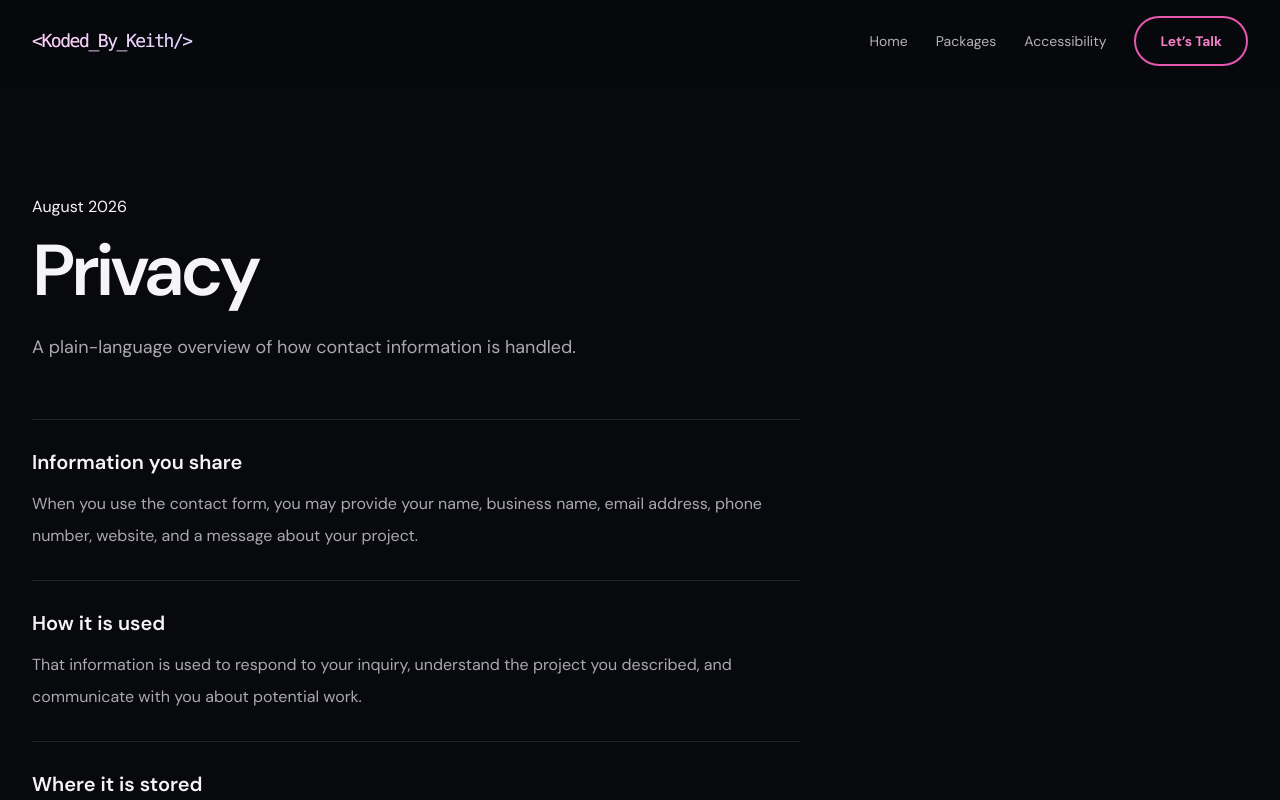
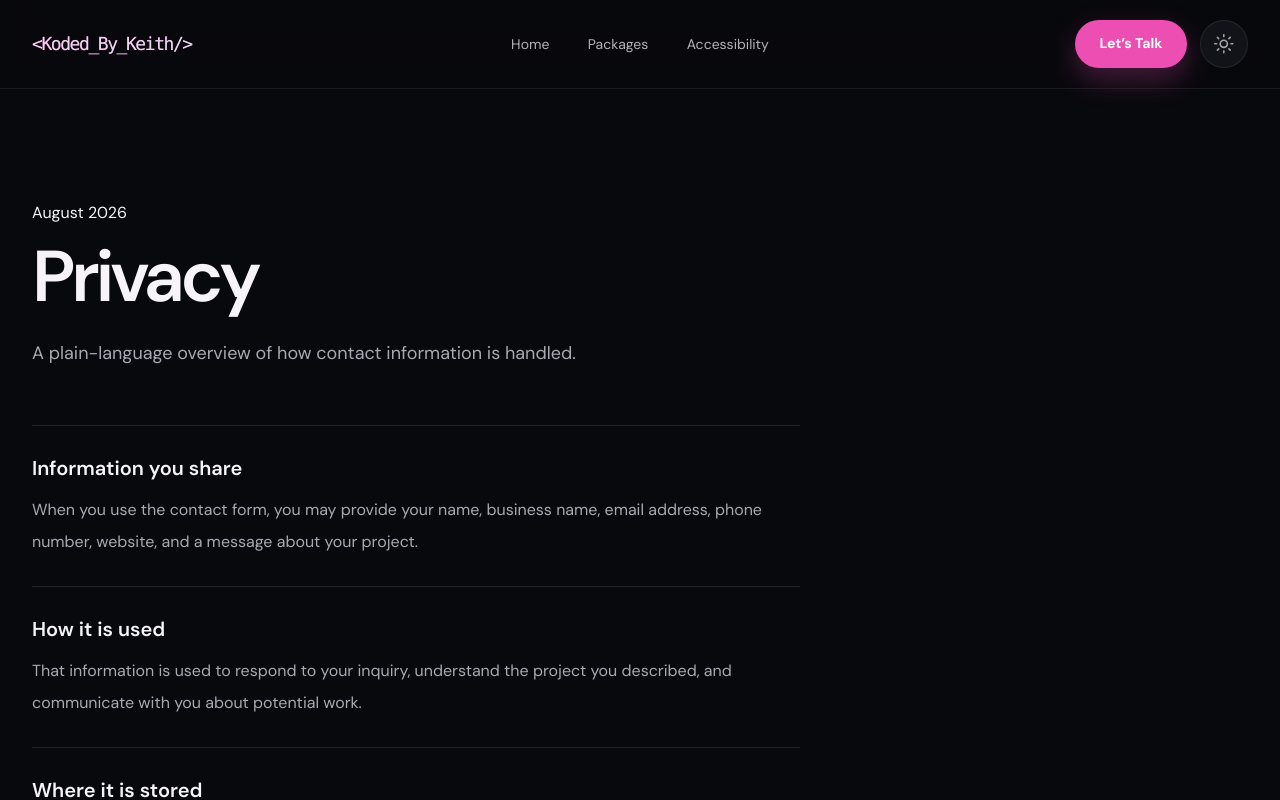
Before and after one commit to keithpotter21/koded_by_keith, a Nuxt app: page /privacy in a window 1280 px wide. Shown: the top 800 px of the page. Built offline with nearby package versions, Linux system fonts and the light colour scheme.

Commit message:
redesign navigation and add light theme

```diff
--- a/assets/css/main.css
+++ b/assets/css/main.css
@@ -3,18 +3,28 @@
 @tailwind components;
 @tailwind utilities;
 
-:root { color-scheme:dark; --ink:#08090d; --panel:#121319; --card:#15161e; --line:rgba(255,255,255,.08); --paper:#f6f4f8; --muted:#a5a1aa; --pink:#ec4eb2; }
+:root { color-scheme:dark; --ink:#08090d; --panel:#121319; --card:#15161e; --line:rgba(255,255,255,.08); --paper:#f6f4f8; --muted:#a5a1aa; --pink:#ec4eb2; --header-bg:rgba(8,9,13,.88); }
+html.light { color-scheme:light; --ink:#f7f8fc; --panel:#eef1f7; --card:#fff; --line:rgba(25,30,42,.12); --paper:#171a22; --muted:#676c78; --header-bg:rgba(247,248,252,.9); }
 html { scroll-behavior:smooth; background:var(--ink); }
-body { margin:0; background:var(--ink); color:var(--paper); font-family:'DM Sans',system-ui,sans-serif; }
+body { margin:0; background:var(--ink); color:var(--paper); font-family:'DM Sans',system-ui,sans-serif; transition:background-color .25s ease,color .25s ease; }
 * { box-sizing:border-box; }
 ::selection { background:#f280cc; color:#09090d; }
 :focus-visible { outline:3px solid #f280cc; outline-offset:4px; }
 .section-shell { width:min(100% - 2.5rem, 76rem); margin-inline:auto; }
-.site-page { overflow:hidden; background:radial-gradient(circle at 73% 5%,rgba(147,28,134,.15),transparent 18rem),var(--ink); }
-.site-header { border-bottom:1px solid transparent; background:rgba(8,9,13,.9); backdrop-filter:blur(1rem); }
+.site-page { overflow:clip; background:radial-gradient(circle at 73% 5%,rgba(147,28,134,.15),transparent 18rem),var(--ink); }
+.site-header { border-bottom:1px solid var(--line); background:var(--header-bg); backdrop-filter:blur(1rem); }
 .site-header a { color:rgba(246,244,248,.72); transition:color .2s ease; }
 .site-header a:hover { color:var(--paper); }
-.site-header .pink-button,.site-header .pink-button:hover { color:#f37fc9!important; }
+.site-nav { display:flex; min-height:5.5rem; align-items:center; justify-content:space-between; gap:1rem; padding-block:1rem; }
+.site-nav__links { display:none; align-items:center; justify-content:center; gap:2.4rem; }
+.site-nav__actions { display:flex; align-items:center; justify-self:end; gap:.8rem; }
+.header-cta { display:none; align-items:center; justify-content:center; min-height:3rem; border-radius:999px; padding:.72rem 1.55rem; background:var(--pink); box-shadow:0 .7rem 1.7rem rgba(236,78,178,.28); color:#fff!important; font-size:.88rem; font-weight:700; text-decoration:none; transition:transform .2s ease,box-shadow .2s ease,background-color .2s ease; }
+.header-cta:hover { transform:translateY(-2px); background:#ff62c1; box-shadow:0 .85rem 2rem rgba(236,78,178,.38); color:#fff!important; }
+.theme-toggle,.menu-toggle { display:inline-flex; align-items:center; justify-content:center; min-width:3rem; min-height:3rem; border:1px solid var(--line); border-radius:999px; background:var(--panel); color:var(--muted); cursor:pointer; transition:transform .2s ease,border-color .2s ease,color .2s ease,background-color .2s ease; }
+.theme-toggle:hover,.menu-toggle:hover { transform:translateY(-2px); border-color:var(--pink); color:var(--paper); }
+.theme-toggle svg { width:1.35rem; height:1.35rem; fill:none; stroke:currentColor; stroke-linecap:round; stroke-linejoin:round; stroke-width:1.8; }
+.mobile-nav { border-top:1px solid var(--line); background:var(--header-bg); padding:1.25rem 1rem; }
+.mobile-nav .header-cta { display:flex; }
 .gradient-text { background:linear-gradient(100deg,#ed78d2,#a78bfa); background-clip:text; -webkit-background-clip:text; color:transparent; }
 .pink-eyebrow,.card-kicker { color:#dd76c7; font-family:'DM Mono',monospace; font-size:.66rem; font-weight:500; letter-spacing:.08em; text-transform:uppercase; }
 .reference-hero { border-bottom:1px solid var(--line); background:linear-gradient(90deg,#090a0e 0%,#0d0d13 56%,#19101d 100%); }
@@ -93,6 +103,23 @@ body { margin:0; background:var(--ink); color:var(--paper); font-family:'DM Sans
 .site-footer a { color:#c4c0c6; font-size:.7rem; text-decoration:none; }
 .site-footer nav a:hover { color:#f37fc9; }
 
+html.light .site-page { background:radial-gradient(circle at 73% 5%,rgba(236,78,178,.1),transparent 20rem),var(--ink); }
+html.light .site-header a { color:rgba(23,26,34,.7); }
+html.light .site-header a:hover { color:var(--paper); }
+html.light .site-header .header-cta,html.light .site-header .header-cta:hover { color:#fff!important; }
+html.light .reference-hero { background:linear-gradient(90deg,#fff 0%,#f7f8fc 56%,#fff2fa 100%); }
+html.light .hero-photo { border-color:rgba(23,26,34,.2); background:#eef1f7; box-shadow:0 0 0 .65rem rgba(23,26,34,.06),0 1.5rem 3.5rem rgba(43,34,47,.16); }
+html.light .price-card,html.light .access-card { border-color:rgba(23,26,34,.08); background:linear-gradient(145deg,#fff,#f0f2f7); box-shadow:0 .8rem 2rem rgba(35,30,42,.06); }
+html.light .support-section { background:linear-gradient(110deg,#f8f9fc,#fff2fa 55%,#f8f9fc); }
+html.light .support-visual { background:#eceef4; }
+html.light .profile-map { background:#eef1f7; box-shadow:0 1rem 2.5rem rgba(35,30,42,.12); }
+html.light .access-message { border-color:rgba(23,26,34,.08); background:radial-gradient(circle at 50% 20%,rgba(246,80,192,.14),transparent 30%),#fff; }
+html.light .about-visual { background:#f2e9f1; }
+html.light .contact-form-wrap input,html.light .contact-form-wrap select,html.light .contact-form-wrap textarea { border-color:rgba(23,26,34,.18); background:#fff; color:var(--paper); }
+html.light .site-footer { background:#f3f5f9; }
+html.light .site-footer a { color:#565b66; }
+
 @media (min-width:640px) { .package-grid { grid-template-columns:repeat(3,1fr); } .access-cards { grid-template-columns:repeat(2,1fr); } .credential-row { grid-template-columns:repeat(4,1fr); } .cta-panel { padding:3rem; } }
+@media (min-width:768px) { .site-nav { display:grid; grid-template-columns:minmax(0,1fr) auto minmax(0,1fr); } .site-nav__links { display:flex; } .header-cta { display:inline-flex; } .menu-toggle { display:none; } }
 @media (min-width:900px) { .reference-hero { min-height:31rem; } .reference-hero__grid { grid-template-columns:1fr .95fr; gap:2rem; min-height:31rem; padding-block:3rem; } .reference-hero__copy { max-width:39rem; margin-inline:0; text-align:left; } .intro-copy { max-width:none; margin:0; } .hero-photo { order:0; width:min(100%,31rem); } .support-grid { grid-template-columns:1fr 1fr; } .support-section .section-title { max-width:25rem; } .profile-package { grid-template-columns:1fr 1fr; } .about-section { grid-template-columns:1.05fr .95fr; } .contact-section { grid-template-columns:.75fr 1.25fr; } .site-footer .section-shell { display:grid; grid-template-columns:1fr auto; align-items:end; } .site-footer nav { grid-column:2; grid-row:1 / span 2; justify-content:end; } }
 @media (prefers-reduced-motion:reduce) { html { scroll-behavior:auto; } *,*::before,*::after { transition-duration:.01ms!important; animation-duration:.01ms!important; } }
--- a/components/ContactForm.vue
+++ b/components/ContactForm.vue
@@ -71,7 +71,7 @@ async function renderTurnstile() {
   turnstileWidgetId = window.turnstile.render(turnstileContainer.value, {
     sitekey: turnstileSiteKey,
     action: 'contact',
-    theme: 'dark',
+    theme: document.documentElement.classList.contains('light') ? 'light' : 'dark',
     callback: (token: string) => {
       turnstileToken.value = token
       spamProtectionError.value = ''
@@ -84,6 +84,13 @@ async function renderTurnstile() {
   })
 }
 
+async function handleThemeChange() {
+  turnstileToken.value = ''
+  if (turnstileWidgetId && window.turnstile) window.turnstile.remove(turnstileWidgetId)
+  turnstileWidgetId = ''
+  await renderTurnstile()
+}
+
 async function resetSpamProtection() {
   turnstileToken.value = ''
   if (turnstileWidgetId && window.turnstile) window.turnstile.reset(turnstileWidgetId)
@@ -91,10 +98,12 @@ async function resetSpamProtection() {
 }
 
 onMounted(async () => {
+  window.addEventListener('site-theme-change', handleThemeChange)
   await Promise.all([refreshFormToken(), renderTurnstile()])
 })
 
 onBeforeUnmount(() => {
+  window.removeEventListener('site-theme-change', handleThemeChange)
   if (readinessTimer) clearTimeout(readinessTimer)
   if (turnstileWidgetId && window.turnstile) window.turnstile.remove(turnstileWidgetId)
 })
--- a/components/SiteHeader.vue
+++ b/components/SiteHeader.vue
@@ -1,8 +1,23 @@
 <script setup lang="ts">
 import { navigation } from '~/content/site'
 const open = ref(false)
+const isLight = ref(false)
 const menuButton = ref<HTMLButtonElement | null>(null)
 const mobileMenu = ref<HTMLElement | null>(null)
+
+const applyTheme = () => {
+  const theme = isLight.value ? 'light' : 'dark'
+  document.documentElement.classList.toggle('light', isLight.value)
+  document.documentElement.style.colorScheme = theme
+  document.querySelector('meta[name="theme-color"]')?.setAttribute('content', isLight.value ? '#f7f8fc' : '#0b0b10')
+  window.localStorage.setItem('theme', theme)
+  window.dispatchEvent(new CustomEvent('site-theme-change', { detail: { theme } }))
+}
+
+const toggleTheme = () => {
+  isLight.value = !isLight.value
+  applyTheme()
+}
 
 const close = () => {
   open.value = false
@@ -15,24 +30,34 @@ watch(open, async (isOpen) => {
     mobileMenu.value?.querySelector<HTMLElement>('a')?.focus()
   }
 })
+
+onMounted(() => {
+  isLight.value = document.documentElement.classList.contains('light')
+})
 </script>
 
 <template>
   <header class="site-header sticky top-0 z-30">
-    <nav class="section-shell flex min-h-16 items-center justify-between py-4" aria-label="Main navigation">
+    <nav class="site-nav section-shell" aria-label="Main navigation">
       <SiteLogo />
-      <div class="hidden items-center gap-7 md:flex">
+      <div class="site-nav__links">
         <a v-for="item in navigation" :key="item.href" :href="item.href" class="text-sm text-paper/75 transition hover:text-paper">{{ item.label }}</a>
-        <a href="#contact" class="pink-button px-4 py-2 text-sm">Let’s Talk</a>
       </div>
-      <button ref="menuButton" class="min-h-11 min-w-11 rounded-md border border-white/15 text-sm md:hidden" type="button" :aria-expanded="open" aria-controls="mobile-nav" @click="open = !open">
-        <span class="sr-only">{{ open ? 'Close' : 'Open' }} navigation</span><span aria-hidden="true">{{ open ? '×' : 'Menu' }}</span>
-      </button>
+      <div class="site-nav__actions">
+        <a href="#contact" class="header-cta">Let’s Talk</a>
+        <button class="theme-toggle" type="button" :aria-label="isLight ? 'Switch to dark mode' : 'Switch to light mode'" :aria-pressed="isLight" @click="toggleTheme">
+          <svg v-if="isLight" aria-hidden="true" viewBox="0 0 24 24"><path d="M20.7 15.4A8 8 0 0 1 8.6 3.3 8.6 8.6 0 1 0 20.7 15.4Z" /></svg>
+          <svg v-else aria-hidden="true" viewBox="0 0 24 24"><circle cx="12" cy="12" r="4" /><path d="M12 2v2M12 20v2M4.93 4.93l1.42 1.42M17.66 17.66l1.41 1.41M2 12h2M20 12h2M4.93 19.07l1.42-1.42M17.66 6.34l1.41-1.41" /></svg>
+        </button>
+        <button ref="menuButton" class="menu-toggle" type="button" :aria-expanded="open" aria-controls="mobile-nav" @click="open = !open">
+          <span class="sr-only">{{ open ? 'Close' : 'Open' }} navigation</span><span aria-hidden="true">{{ open ? '×' : 'Menu' }}</span>
+        </button>
+      </div>
     </nav>
-    <div v-if="open" id="mobile-nav" ref="mobileMenu" class="border-t border-white/10 bg-[#0b0b10] px-4 py-5 md:hidden" @keydown.esc="close">
+    <div v-if="open" id="mobile-nav" ref="mobileMenu" class="mobile-nav" @keydown.esc="close">
       <div class="section-shell grid gap-1">
         <a v-for="item in navigation" :key="item.href" :href="item.href" class="rounded-md px-3 py-3 text-lg hover:bg-white/5" @click="close">{{ item.label }}</a>
-        <a href="#contact" class="pink-button mt-2 px-4 py-3 text-center" @click="close">Let’s Talk</a>
+        <a href="#contact" class="header-cta mt-2" @click="close">Let’s Talk</a>
       </div>
     </div>
   </header>
--- a/nuxt.config.ts
+++ b/nuxt.config.ts
@@ -18,6 +18,9 @@ export default defineNuxtConfig({
     head: {
       htmlAttrs: { lang: 'en' },
       meta: [{ name: 'theme-color', content: '#0b0b10' }],
+      script: [{
+        innerHTML: `(function(){try{var saved=localStorage.getItem('theme');var light=saved?saved==='light':matchMedia('(prefers-color-scheme: light)').matches;document.documentElement.classList.toggle('light',light);document.documentElement.style.colorScheme=light?'light':'dark'}catch(e){}})()`,
+      }],
     },
   },
   runtimeConfig: {
```
